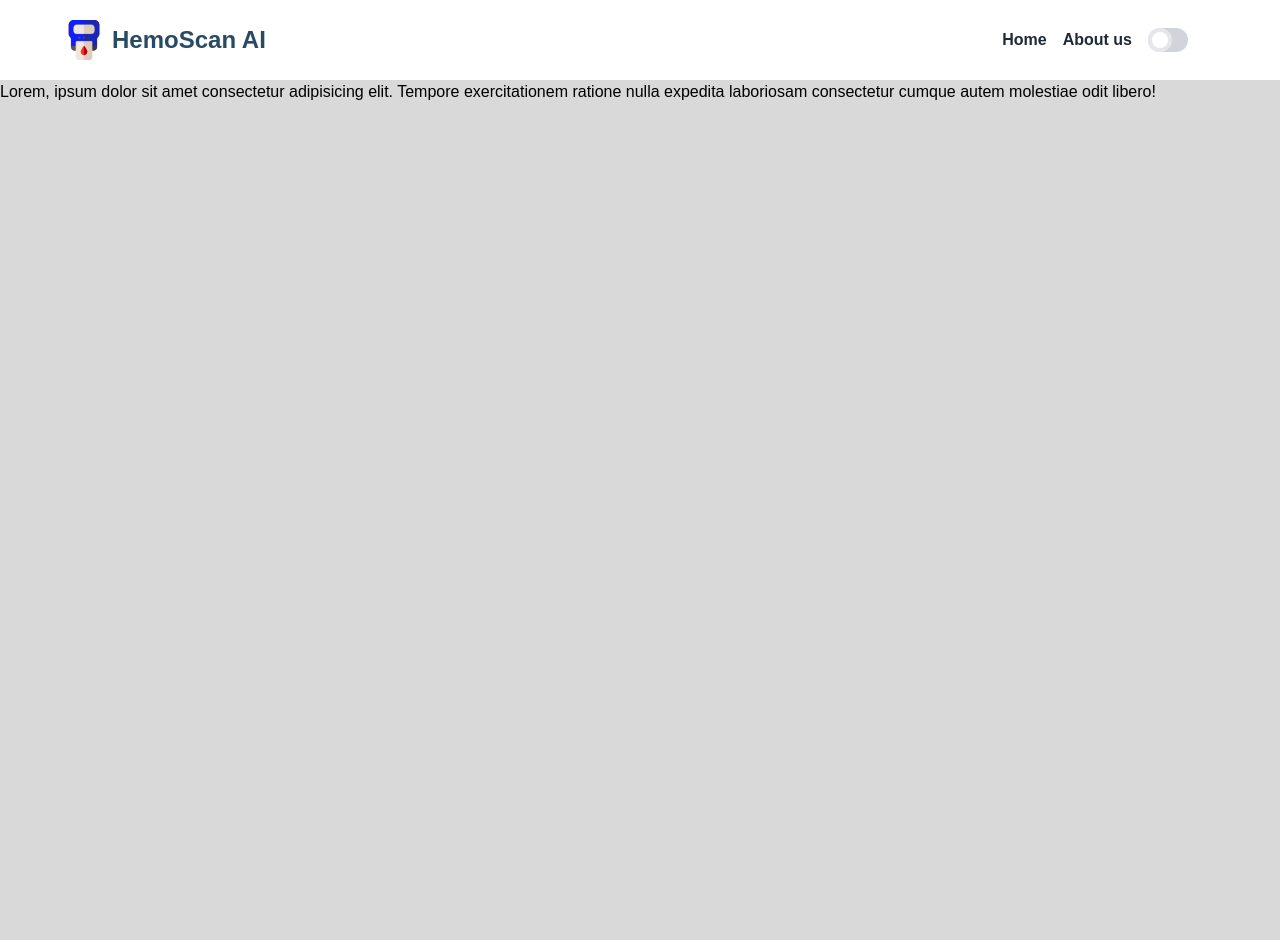
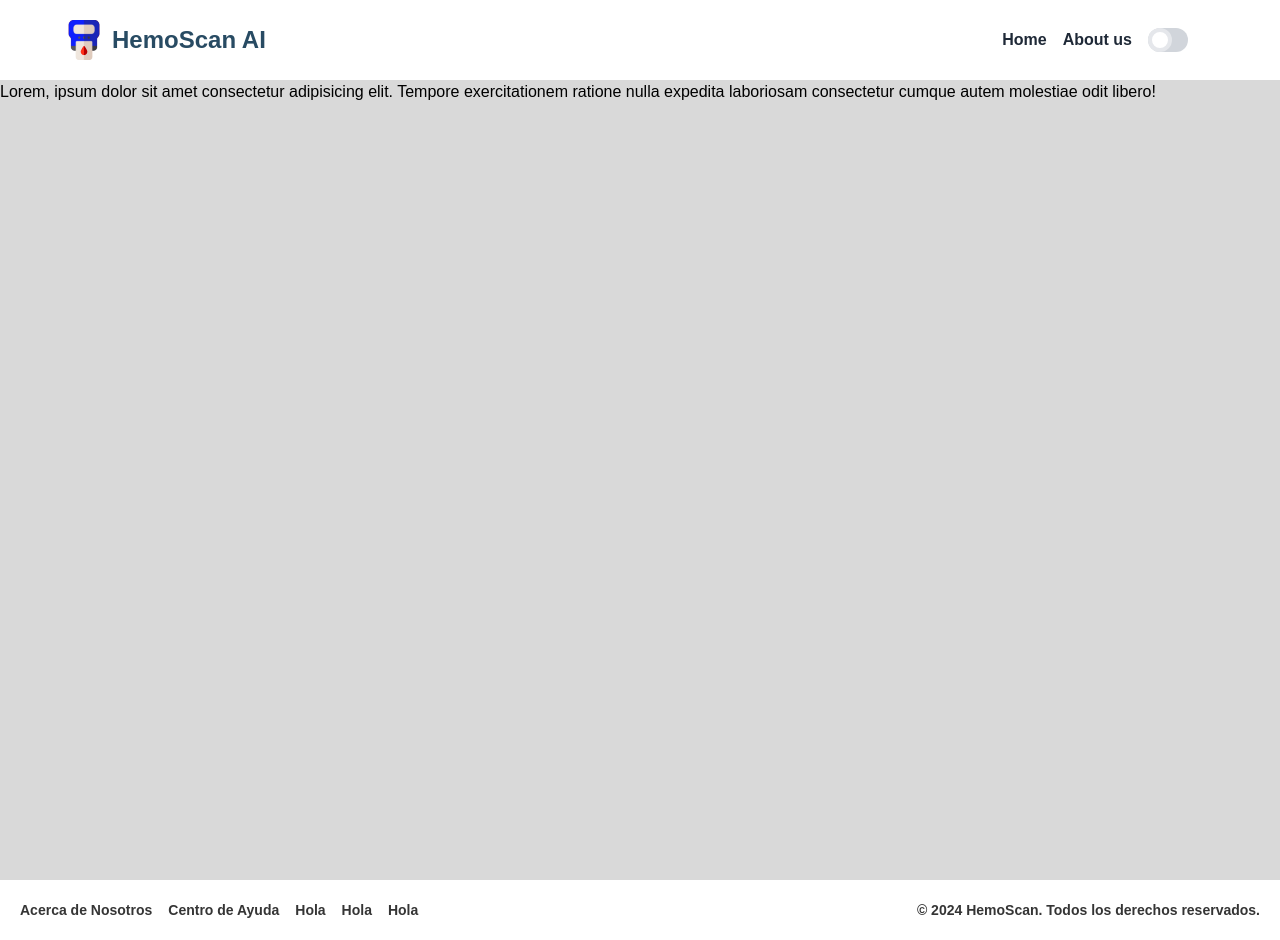
Before and after one commit to JiovannyVega/HemoScan, a React (Vite) app: page /HemoScan/about in a window 1280 px wide. Before the commit the page ends 800 px from the top, so only its background shows below. Built offline with nearby package versions, Linux system fonts and the light colour scheme.

Commit message:
Se agrega el footer con Tailwind

```diff
--- a/src/App.jsx
+++ b/src/App.jsx
@@ -2,6 +2,7 @@ import { BrowserRouter as Router, Routes, Route } from "react-router-dom";
 import Header from "./components/Header";
 import LoginPage from "./pages/LoginPage";
 import About from "./pages/About";
+import Footer from "./components/Footer";
 
 function App() {
   return (
@@ -13,6 +14,7 @@ function App() {
             <Route path="/" element={<LoginPage />} />
             <Route path="/about/" element={<About />} />
           </Routes>
+          <Footer />
         </Router>
       </div>
 
--- /dev/null
+++ b/src/components/Footer.jsx
@@ -0,0 +1,22 @@
+import { Link } from "react-router-dom";
+
+const Footer = () => {
+    return (
+        <footer className="w-full p-5 mt-auto text-sm font-bold text-center bg-background dark:bg-gray-800 text-text dark:text-text-dark">
+            <div className="flex justify-between align-middle">
+                <div className="flex flex-wrap justify-center gap-4">
+                    <Link to="/about" className="hover:underline hover:text-hover dark:hover:text-hover-dark">Acerca de Nosotros</Link>
+                    <Link to="/hfaqpage" className="hover:underline hover:text-hover dark:hover:text-hover-dark">Centro de Ayuda</Link>
+                    <Link>Hola</Link>
+                    <Link>Hola</Link>
+                    <Link>Hola</Link>
+                </div>
+                <div>
+                    <p>© 2024 HemoScan. Todos los derechos reservados.</p>
+                </div>
+            </div>
+        </footer>
+    );
+};
+
+export default Footer;
--- a/src/pages/About.jsx
+++ b/src/pages/About.jsx
@@ -1,6 +1,6 @@
 const About = () => {
   return (
-    <div>
+    <div className="h-full">
       <p>
         Lorem, ipsum dolor sit amet consectetur adipisicing elit. Tempore
         exercitationem ratione nulla expedita laboriosam consectetur cumque
```
